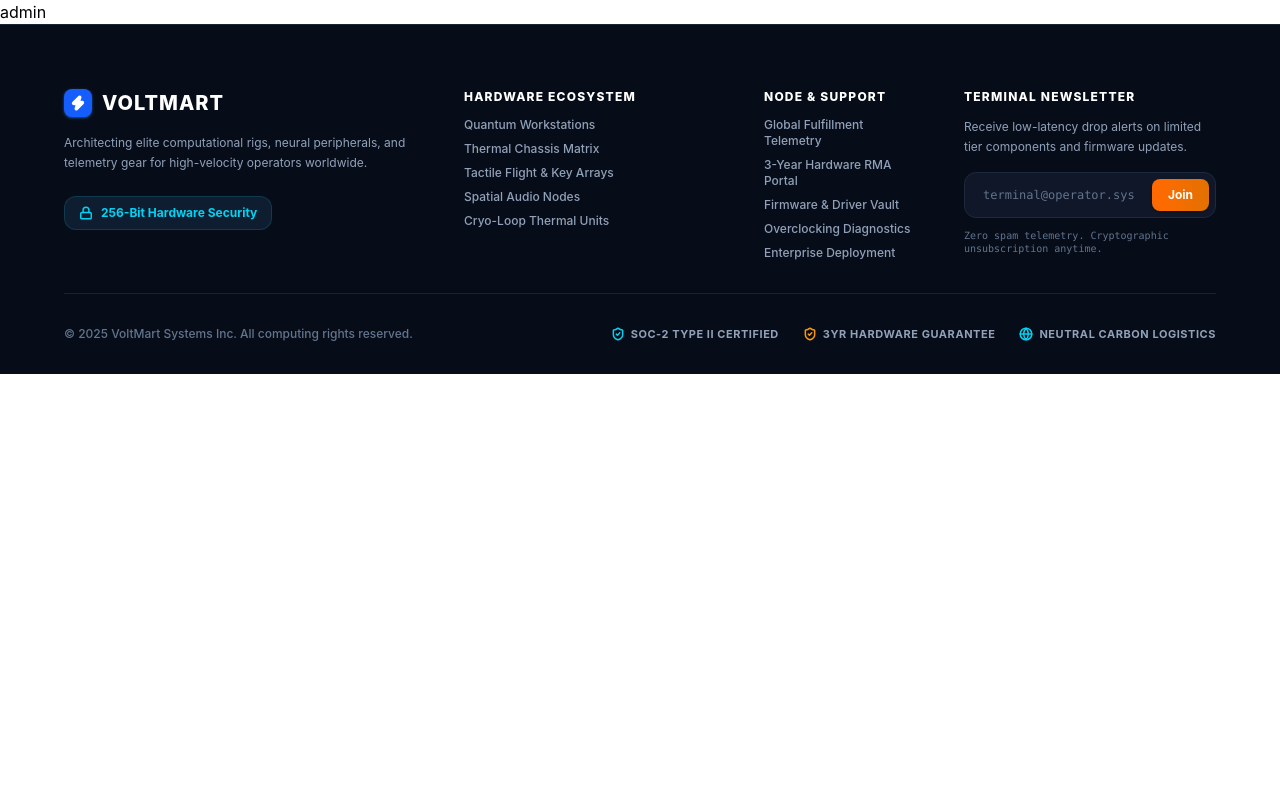
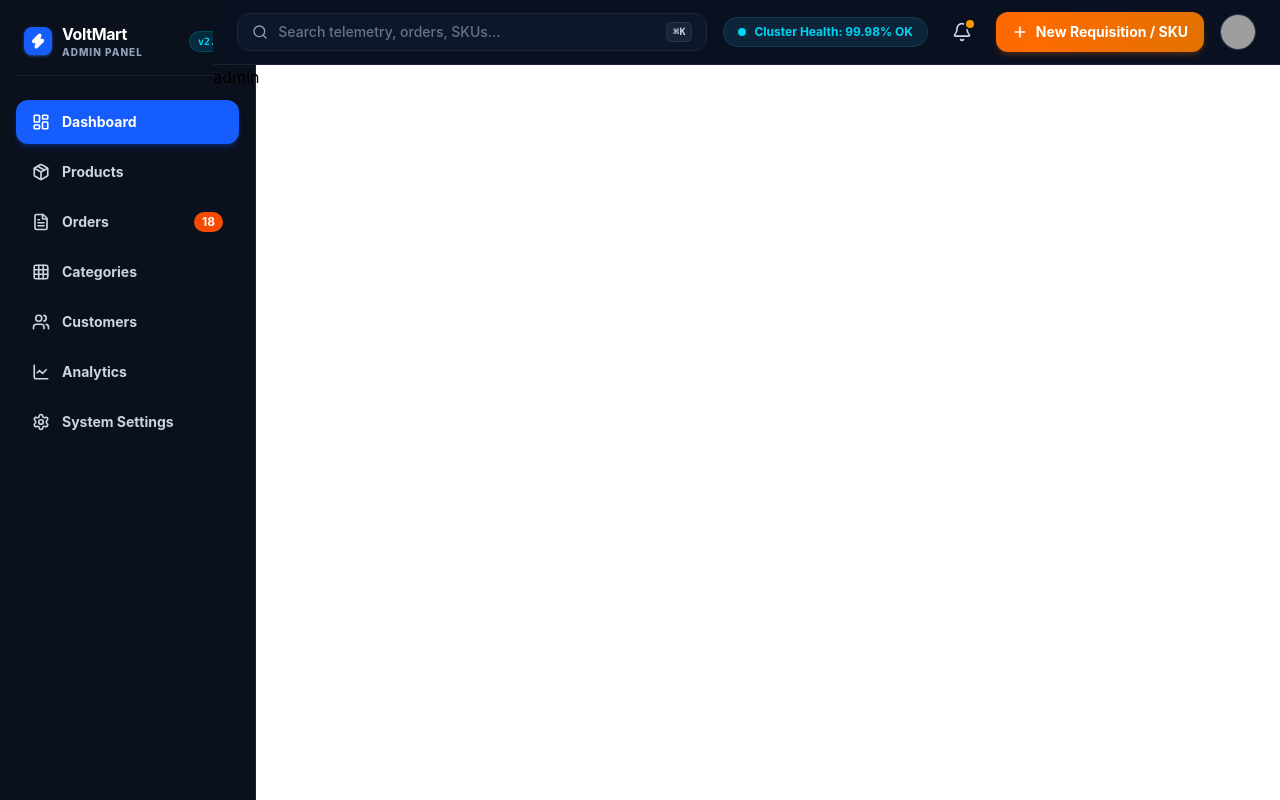
Before and after one commit to hrithik-nonia/voltmart_e_comm_frontend, a React (Vite) app: page /admin in a window 1280 px wide. Built offline with nearby package versions, Linux system fonts and the light colour scheme; grey boxes are pictures that could not be loaded.

Commit message:
admin page ka side bar add ho giya hai aur navbar v

```diff
--- /dev/null
+++ b/src/components/commonComponents/AdminNavbar.jsx
@@ -0,0 +1,87 @@
+import { useState } from "react";
+import { Search, Bell, Plus } from "lucide-react";
+
+export default function DashboardTopBar({
+  onNewAction,
+  onSearch,
+  hasNotification = true,
+  userAvatar = "https://images.unsplash.com/photo-1534528741775-53994a69daeb?w=150",
+}) {
+  const [query, setQuery] = useState("");
+
+  const handleSearchSubmit = (e) => {
+    e.preventDefault();
+    if (onSearch) onSearch(query);
+  };
+
+  return (
+    <div className="w-full bg-[#09101F] text-white border-b border-slate-800/80 px-4 sm:px-6 py-3 flex items-center justify-between gap-3 sm:gap-4">
+      {/* Left: Command Search Bar */}
+      <form
+        onSubmit={handleSearchSubmit}
+        className="flex-1 flex items-center justify-between rounded-xl border border-slate-800 bg-[#0E1729] px-3.5 py-2 text-xs sm:text-sm text-slate-400 focus-within:border-slate-700 focus-within:ring-2 focus-within:ring-slate-700/40 transition-all max-w-md sm:max-w-lg"
+      >
+        <div className="flex items-center gap-2.5 w-full">
+          <Search className="h-4 w-4 text-slate-400 shrink-0" />
+          <input
+            type="text"
+            value={query}
+            onChange={(e) => setQuery(e.target.value)}
+            placeholder="Search telemetry, orders, SKUs..."
+            className="w-full bg-transparent text-slate-200 placeholder:text-slate-500 font-medium outline-none text-xs sm:text-sm"
+          />
+        </div>
+
+        {/* Keyboard Shortcut Badge */}
+        <kbd className="hidden sm:inline-flex items-center rounded-md border border-slate-700/60 bg-slate-800/80 px-1.5 py-0.5 text-[10px] font-mono font-bold text-slate-300 shrink-0">
+          ⌘K
+        </kbd>
+      </form>
+
+      {/* Right Action Controls Stack */}
+      <div className="flex items-center gap-2.5 sm:gap-4 shrink-0">
+        {/* Cluster Health Status Badge */}
+        <div className="hidden lg:flex items-center gap-2 rounded-full border border-cyan-900/60 bg-[#0D243A] px-3.5 py-1.5">
+          <span className="h-2 w-2 rounded-full bg-cyan-400 animate-pulse" />
+          <span className="text-xs font-bold text-cyan-400 whitespace-nowrap">
+            Cluster Health: 99.98% OK
+          </span>
+        </div>
+
+        {/* Notification Bell Button */}
+        <button
+          type="button"
+          className="relative p-2 text-slate-300 hover:text-white transition-colors rounded-lg hover:bg-slate-800/60 focus:outline-none"
+          aria-label="Notifications"
+        >
+          <Bell className="h-5 w-5 stroke-[2]" />
+          {hasNotification && (
+            <span className="absolute top-1.5 right-1.5 h-2 w-2 rounded-full bg-amber-500 ring-2 ring-[#09101F]" />
+          )}
+        </button>
+
+        {/* Primary "+ New Requisition / SKU" Button */}
+        <button
+          type="button"
+          onClick={onNewAction}
+          className="inline-flex items-center gap-2 rounded-xl bg-gradient-to-r from-orange-500 to-amber-600 hover:from-orange-600 hover:to-amber-700 text-white font-bold text-xs sm:text-sm px-4 py-2.5 shadow-md shadow-orange-500/20 active:scale-95 transition-all focus:outline-none focus:ring-2 focus:ring-orange-500/40 cursor-pointer whitespace-nowrap"
+        >
+          <Plus className="h-4 w-4 stroke-[2.5]" />
+          <span>New Requisition / SKU</span>
+        </button>
+
+        {/* User Profile Avatar */}
+        <button
+          type="button"
+          className="focus:outline-none focus:ring-2 focus:ring-slate-700 rounded-full"
+        >
+          <img
+            src={userAvatar}
+            alt="User profile"
+            className="h-9 w-9 rounded-full object-cover border border-slate-700 hover:border-slate-500 transition-colors"
+          />
+        </button>
+      </div>
+    </div>
+  );
+}
--- /dev/null
+++ b/src/components/commonComponents/AdminSidebar.jsx
@@ -0,0 +1,79 @@
+// built in imports
+import { useState } from "react";
+import { Zap } from "lucide-react";
+
+// component imports
+import { MenuItems } from "../../constants/constant";
+
+export default function AdminSidebar({
+  initialActiveId = "dashboard",
+  onItemSelect,
+}) {
+  const [activeId, setActiveId] = useState(initialActiveId);
+
+  const handleSelect = (id) => {
+    setActiveId(id);
+    if (onItemSelect) onItemSelect(id);
+  };
+
+  return (
+    <aside className="w-64 min-h-screen bg-[#0B101D] text-white border-r border-slate-800/80 p-4 flex flex-col justify-between shrink-0 select-none">
+      <div className="space-y-6">
+        {/* Header: Logo & Version */}
+        <div className="flex items-center justify-between pb-4 border-b border-slate-800/80 px-2 pt-2">
+          <div className="flex items-center gap-2.5">
+            <div className="flex h-7 w-7 items-center justify-center rounded-lg bg-blue-600 text-white shadow-sm shadow-blue-500/50">
+              <Zap className="h-4 w-4 fill-white stroke-[2.5]" />
+            </div>
+            <div>
+              <h1 className="text-base font-bold tracking-tight text-white leading-tight">
+                VoltMart
+              </h1>
+              <p className="text-[10px] font-extrabold tracking-widest text-slate-400 uppercase leading-tight mt-0.5">
+                ADMIN PANEL
+              </p>
+            </div>
+          </div>
+
+          {/* Version Badge */}
+          <span className="rounded-full border border-cyan-800/60 bg-cyan-950/80 px-2 py-0.5 text-[10px] font-mono font-bold text-cyan-400">
+            v2.4
+          </span>
+        </div>
+
+        {/* Navigation Items List */}
+        <nav className="space-y-1.5">
+          {MenuItems.map((item) => {
+            const Icon = item.icon;
+            const isActive = activeId === item.id;
+
+            return (
+              <button
+                key={item.id}
+                type="button"
+                onClick={() => handleSelect(item.id)}
+                className={`w-full flex items-center justify-between px-4 py-3 rounded-xl text-sm font-bold transition-all duration-150 cursor-pointer ${
+                  isActive
+                    ? "bg-blue-600 text-white shadow-md shadow-blue-600/25"
+                    : "text-slate-300 hover:text-white hover:bg-slate-800/50"
+                }`}
+              >
+                <div className="flex items-center gap-3">
+                  <Icon className="h-4.5 w-4.5 stroke-[2.2]" />
+                  <span>{item.label}</span>
+                </div>
+
+                {/* Badge Counter */}
+                {item.badge && (
+                  <span className="rounded-full bg-orange-600 px-2 py-0.5 text-xs font-bold text-white shadow-xs">
+                    {item.badge}
+                  </span>
+                )}
+              </button>
+            );
+          })}
+        </nav>
+      </div>
+    </aside>
+  );
+}
--- a/src/constants/constant.jsx
+++ b/src/constants/constant.jsx
@@ -8,6 +8,13 @@ import {
   Truck,
   Headset,
   ShieldCheck,
+  LayoutDashboard,
+  Package,
+  FileText,
+  Grid,
+  Users,
+  LineChart,
+  Settings,
 } from "lucide-react";
 
 export const Categories = [
@@ -126,3 +133,13 @@ export const Perks = [
     badgeStyle: "bg-amber-950/80 border-amber-800/60 text-amber-500",
   },
 ];
+
+export const MenuItems = [
+  { id: "dashboard", label: "Dashboard", icon: LayoutDashboard },
+  { id: "products", label: "Products", icon: Package },
+  { id: "orders", label: "Orders", icon: FileText, badge: 18 },
+  { id: "categories", label: "Categories", icon: Grid },
+  { id: "customers", label: "Customers", icon: Users },
+  { id: "analytics", label: "Analytics", icon: LineChart },
+  { id: "settings", label: "System Settings", icon: Settings },
+];
--- a/src/routes/AppRoutes.jsx
+++ b/src/routes/AppRoutes.jsx
@@ -14,18 +14,34 @@ const ShopingCartPage = lazy(() => import("../pages/ShopingCartPage"));
 import VoltmartPreloader from "../components/commonComponents/VoltmartPreloader";
 import Navbar from "../components/commonComponents/NavBar";
 import VoltmartFooter from "../components/commonComponents/VoltmartFooter";
+import DashboardTopBar from "../components/commonComponents/AdminNavbar";
+import AdminSidebar from "../components/commonComponents/AdminSidebar";
 
 function FirstOutlet() {
   return (
     <>
       <Navbar />
       <Outlet />
+      <VoltmartFooter />
     </>
   );
 }
 
 function SecondOutlet() {
-  return <Outlet />;
+  return (
+    <>
+      <div className="grid grid-cols-1 md:grid-cols-7 lg:grid-cols-6">
+        <div className="hidden md:flex md:col-span-2 lg:col-span-1">
+          <AdminSidebar />
+        </div>
+
+        <div className="md:col-span-5 lg:col-span-5">
+          <DashboardTopBar />
+          <Outlet />
+        </div>
+      </div>
+    </>
+  );
 }
 
 function AppRoutes() {
@@ -51,7 +67,6 @@ function AppRoutes() {
             </Route>
           </Routes>
         </BrowserRouter>
-        <VoltmartFooter />
       </Suspense>
     </>
   );
```
